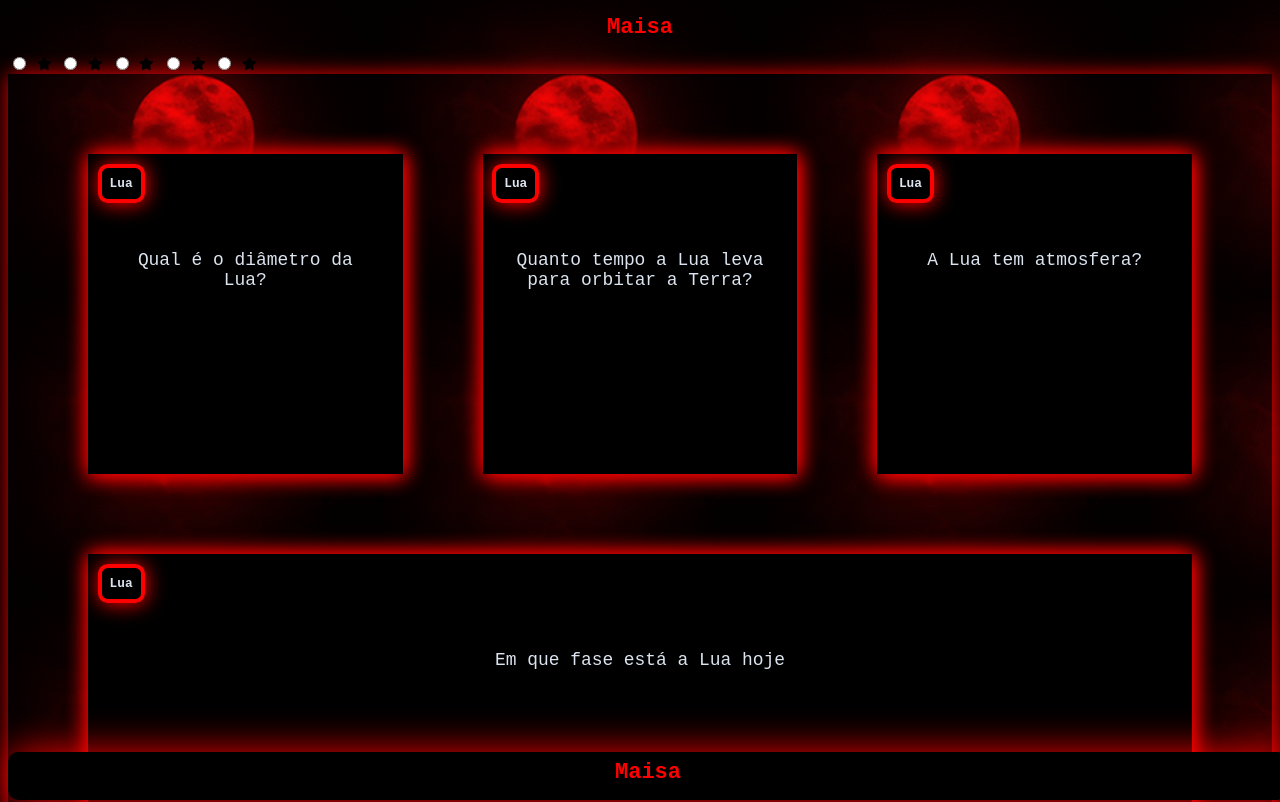
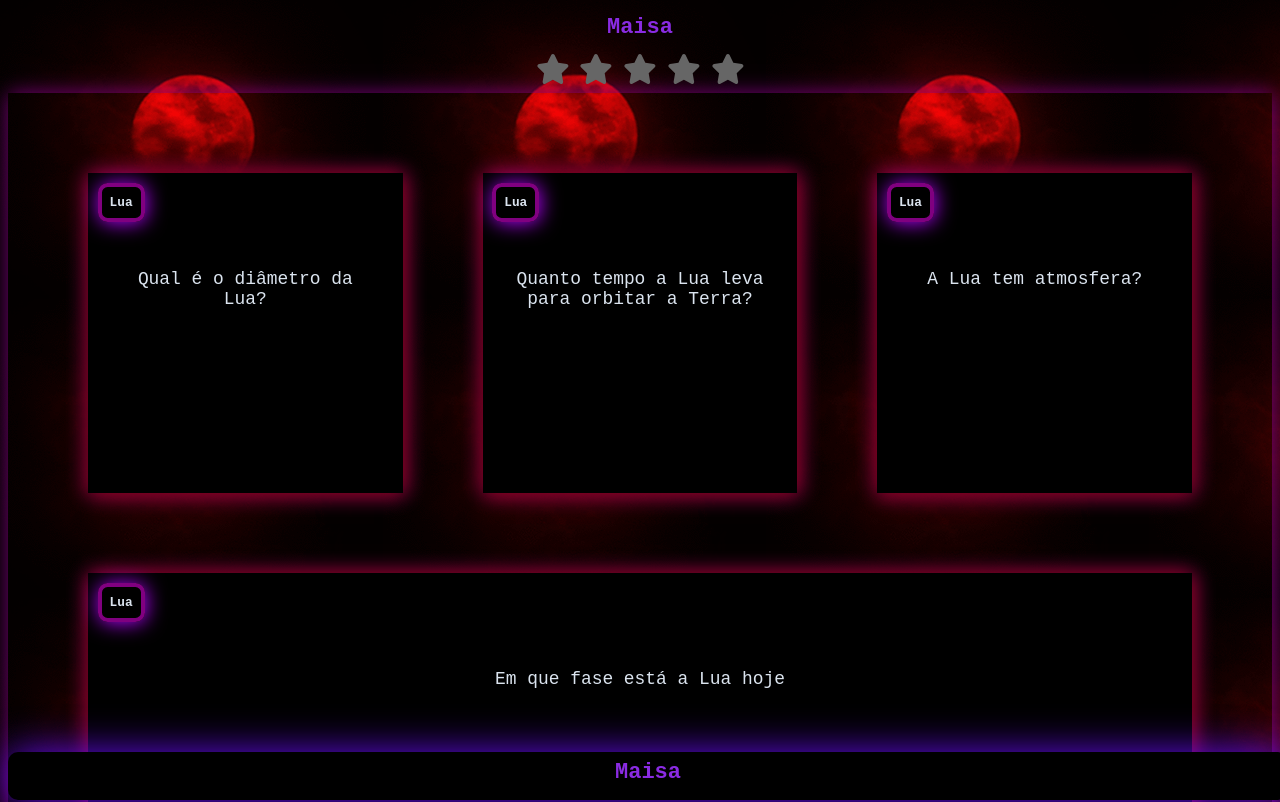
Before and after one commit to Maisa-macedo3/maisapaginainterativa, a plain HTML site: page index.html in a window 1280 px wide. Shown: the top 802 px of the page. Drawn offline with Linux system fonts and the light colour scheme.

Commit message:
Update style.css

```diff
--- a/style.css
+++ b/style.css
@@ -1,6 +1,6 @@
 :root {
     --text-color: #DBE4EF;
-    --card-front-color: black;
+    --card-front-color:black;
     --card-back-color: white;
 }
 
@@ -15,7 +15,7 @@ body {
     justify-content: space-between;
     padding: 4rem;
     gap: 3rem;
-    box-shadow: 1px 1px 20px rgb(255, 0, 0); /* Roxo → Vermelho */
+    box-shadow: 1px 1px 20px purple;
 }
 
 .cartao {
@@ -23,7 +23,7 @@ body {
     height: 20rem;
     flex-grow: 1;
     flex-basis: calc(33% - 6rem);
-    box-shadow: 1px 1px 20px rgb(255, 0, 0); /* Roxo → Vermelho */
+    box-shadow: 1px 1px 20px purple;
 }
 
 .cartao__conteudo {
@@ -32,12 +32,12 @@ body {
     height: 100%;
     transform-style: preserve-3d;
     transition: transform 300ms ease-in-out;
-    box-shadow: 1px 1px 20px rgb(255, 0, 0); /* Vermelho escuro → Vermelho puro */
+    box-shadow: 1px 1px 20px rgb(139, 0, 0);
 }
 
 .cartao__conteudo h3 {
     color: var(--text-color);
-    border: 4px solid rgb(255, 0, 0); /* Roxo → Vermelho */
+    border: 4px solid purple;
     text-align: left;
     padding: 0.5rem;
     position: absolute;
@@ -45,7 +45,7 @@ body {
     border-radius: 0.6rem;
     font-size: 1vw;
     backface-visibility: hidden;
-    box-shadow: 1px 1px 20px rgb(255, 0, 0); /* Roxo-azulado → Vermelho */
+    box-shadow: 1px 1px 20px rgb(179, 0, 255);
 }
 
 .cartao__conteudo p {
@@ -81,18 +81,18 @@ body {
 .cartao__conteudo__resposta {
     transform: rotateY(180deg);
     background-color: black;
-    border: 4px solid rgb(255, 0, 0); /* Verde → Vermelho */
+    border: 4px solid green;
 }
 
 footer {
     background-color: black;
-    color: rgb(255, 0, 0); /* Azul-violeta → Vermelho */
+    color: blueviolet;;
     font-size: larger;
     position: fixed;
     bottom: 0;
     width: 100%;
     height: 3rem;
-    filter: drop-shadow(1px 1px 20px rgb(255, 0, 0)); /* Roxo-azulado → Vermelho */
+    filter: drop-shadow(1px 1px 20px rgb(105, 10, 248));
     border-radius: 10px;
     font-family: monospace;
     font-size: 22px;
@@ -109,22 +109,26 @@ footer p {
 }
 
 @media (max-width: 560px) {
+
     body {
         background: url('bg-mobile.webp'), no-repeat cover;
     }
+
     .cartao {
         flex: 1 0 calc(100% - 1rem)
     }
+
     .cartao__conteudo h3 {
         font-size: 3vw;
     }
+
     .cartao__conteudo p {
         font-size: 3.8vw;
     }
 }
 
-h1 {
-    color: rgb(255, 0, 0); /* Azul-violeta → Vermelho */
+h1{
+    color: blueviolet;
     font-size: larger;
     text-align: center;
     font-family: monospace;
@@ -138,18 +142,180 @@ h1 {
     left: calc(100% - 20px);
     width: 50px;
     height: 50px;
-    background: rgb(255, 0, 0); /* Verde → Vermelho */
+    background: green;
     border-radius: 50%;
     animation: ball-move8234 3s ease-in-out 1s infinite alternate;
-}
+  }
 
-.bar {
+  .ball::after {
+    position: absolute;
+    content: '';
+    top: 25px;
+    right: 5px;
+    width: 5px;
+    height: 5px;
+    background: #000;
+    border-radius: 50%;
+  }
+
+  .bar {
     width: 200px;
     height: 12.5px;
-    background: rgb(255, 0, 0); /* Roxo → Vermelho */
+    background: purple;
     border-radius: 30px;
     transform: rotate(-15deg);
     animation: up-down6123 3s ease-in-out 1s infinite alternate;
-}
+  }
 
-/* Restante do CSS (animações e rádio) permanece igual */
+  @keyframes up-down6123 {
+    from {
+      transform: rotate(-15deg);
+    }
+
+    to {
+      transform: rotate(15deg);
+    }
+  }
+
+  @keyframes ball-move8234 {
+    from {
+      left: calc(100% - 40px);
+      transform: rotate(360deg);
+    }
+
+    to {
+      left: calc(0% - 20px);
+      transform: rotate(0deg);
+    }
+  }
+
+
+
+  /* From Uiverse.io by elijahgummer */
+.radio {
+    display: flex;
+    justify-content: center;
+    gap: 10px;
+  }
+
+  .radio > input {
+    position: absolute;
+    appearance: none;
+  }
+
+  .radio > label {
+    cursor: pointer;
+    font-size: 30px;
+    position: relative;
+    display: inline-block;
+    transition: transform 0.3s ease;
+  }
+
+  .radio > label > svg {
+    fill: #666;
+    transition: fill 0.3s ease;
+  }
+
+  .radio > label::before,
+  .radio > label::after {
+    content: "";
+    position: absolute;
+    width: 6px;
+    height: 6px;
+    background-color: #ff9e0b;
+    border-radius: 50%;
+    opacity: 0;
+    transform: scale(0);
+    transition:
+      transform 0.4s ease,
+      opacity 0.4s ease;
+    animation: particle-explosion 1s ease-out;
+  }
+
+  .radio > label::before {
+    top: -15px;
+    left: 50%;
+    transform: translateX(-50%) scale(0);
+  }
+
+  .radio > label::after {
+    bottom: -15px;
+    left: 50%;
+    transform: translateX(-50%) scale(0);
+  }
+
+  .radio > label:hover::before,
+  .radio > label:hover::after {
+    opacity: 1;
+    transform: translateX(-50%) scale(1.5);
+  }
+
+  .radio > label:hover {
+    transform: scale(1.2);
+    animation: pulse 0.6s infinite alternate;
+  }
+
+  /* Star glow and animation on hover */
+  .radio > label:hover > svg {
+    fill: #ff9e0b;
+    filter: drop-shadow(0 0 15px rgba(255, 158, 11, 0.9));
+    animation: shimmer 1s ease infinite alternate;
+  }
+
+  .radio > input:checked + label > svg {
+    fill: #ff9e0b;
+    filter: drop-shadow(0 0 15px rgba(255, 158, 11, 0.9));
+    animation: pulse 0.8s infinite alternate;
+  }
+
+  .radio > input:checked + label ~ label > svg,
+  .radio > input:checked + label > svg {
+    fill: #ff9e0b; /* Highlight the stars */
+  }
+
+  @keyframes pulse {
+    0% {
+      transform: scale(1);
+    }
+    100% {
+      transform: scale(1.1);
+    }
+  }
+
+  @keyframes particle-explosion {
+    0% {
+      opacity: 0;
+      transform: scale(0.5);
+    }
+    50% {
+      opacity: 1;
+      transform: scale(1.2);
+    }
+    100% {
+      opacity: 0;
+      transform: scale(0.5);
+    }
+  }
+
+  @keyframes shimmer {
+    0% {
+      filter: drop-shadow(0 0 10px rgba(255, 158, 11, 0.5));
+    }
+    100% {
+      filter: drop-shadow(0 0 20px rgba(255, 158, 11, 1));
+    }
+  }
+
+  .radio > input:checked + label:hover,
+  .radio > input:checked + label:hover ~ label {
+    fill: #e58e09;
+  }
+
+  .radio > label:hover,
+  .radio > label:hover ~ label {
+    fill: #ff9e0b;
+  }
+
+  .radio input:checked ~ label svg {
+    fill: #ffa723;
+  }
```
